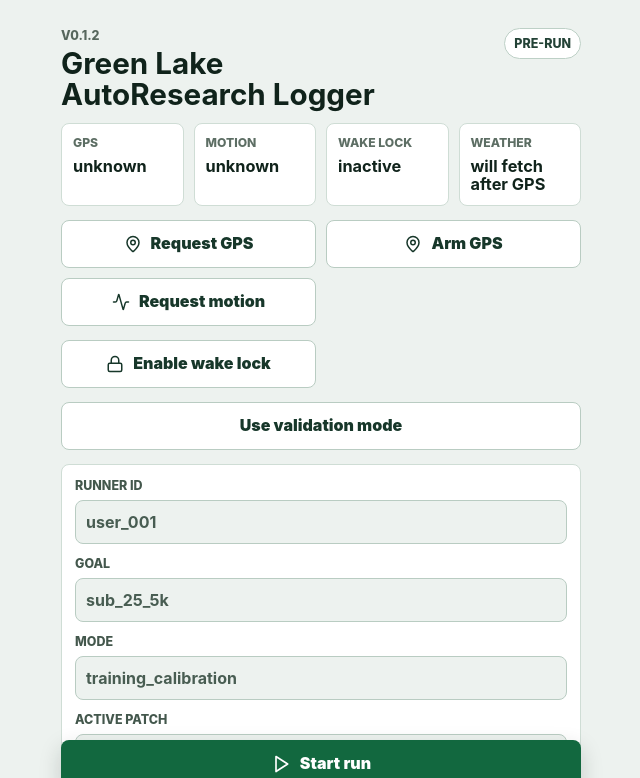
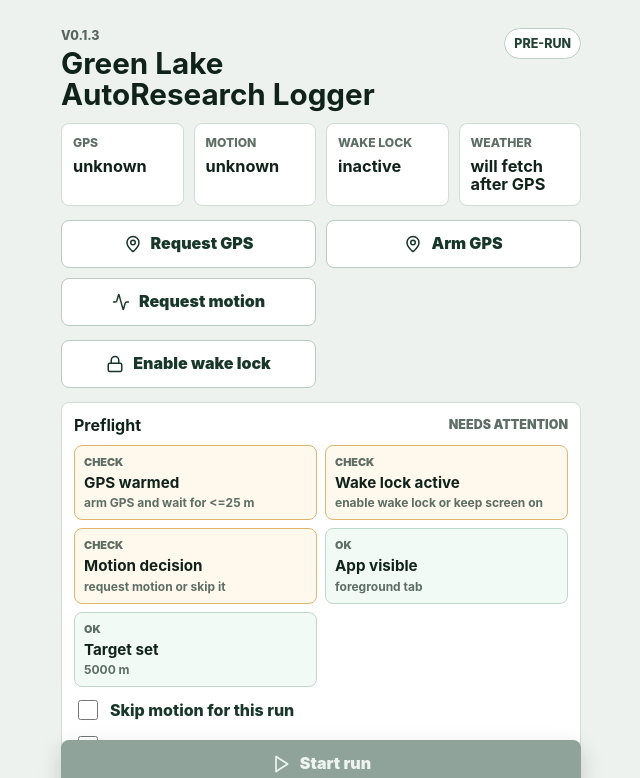
Before and after one commit to alexandrosm/autorun, a React (Vite) app: page / in a window 1280 px wide. Shown: the top 778 px of the page, without its empty margins (319-959 px from the left). Built offline with nearby package versions, Linux system fonts and the light colour scheme.

Commit message:
Add preflight and export health checks

```diff
--- a/package.json
+++ b/package.json
@@ -1,6 +1,6 @@
 {
   "name": "greenlake-autoresearch-logger",
-  "version": "0.1.2",
+  "version": "0.1.3",
   "private": true,
   "type": "module",
   "scripts": {
--- a/public/sw.js
+++ b/public/sw.js
@@ -1,4 +1,4 @@
-const CACHE_NAME = "greenlake-autoresearch-logger-v0.1.2";
+const CACHE_NAME = "greenlake-autoresearch-logger-v0.1.3";
 const APP_SCOPE = self.registration.scope;
 const APP_SHELL = [APP_SCOPE];
 
--- a/src/App.tsx
+++ b/src/App.tsx
@@ -19,6 +19,7 @@ import type {
   ActiveRun,
   BreathingRecoveredAfter,
   Checkpoint,
+  ExportPayload,
   GpsPoint,
   LifecycleEvent,
   MotionWindow,
@@ -40,7 +41,7 @@ import type {
 import { emptyWeatherSnapshot, fetchOpenMeteoWeather } from "./weather";
 
 const APP_NAME = "Green Lake AutoResearch Logger";
-const APP_VERSION = "0.1.2";
+const APP_VERSION = "0.1.3";
 const TIMEZONE = "America/Los_Angeles";
 const STORAGE_KEY = "greenlake_autoresearch_logger_active_run_v0_1";
 const MOTION_WINDOW_SECONDS = 5;
@@ -1134,6 +1135,7 @@ export default function App() {
           permissions={permissions}
           warmup={warmup}
           warmupStatus={warmupStatus}
+          appVisible={document.visibilityState === "visible"}
           setPreRun={setPreRun}
           onGps={requestGpsPermission}
           onArmGps={armGps}
@@ -1179,6 +1181,7 @@ export default function App() {
 
       {screen === "export" && activeRun ? (
         <ExportScreen
+          exportPayload={exportPayload}
           exportJson={exportJson}
           filename={exportFilename}
           onDownload={downloadJson}
@@ -1197,6 +1200,7 @@ function SetupScreen({
   permissions,
   warmup,
   warmupStatus,
+  appVisible,
   setPreRun,
   onGps,
   onArmGps,
@@ -1209,6 +1213,7 @@ function SetupScreen({
   permissions: PermissionState;
   warmup: PreRunGpsWarmup;
   warmupStatus: { active: boolean; latestPoint: GpsPoint | null; latestAccuracy: number | null };
+  appVisible: boolean;
   setPreRun: (next: PreRunState) => void;
   onGps: () => void;
   onArmGps: () => void;
@@ -1217,12 +1222,17 @@ function SetupScreen({
   onWakeLock: () => void;
   onStart: () => void;
 }) {
+  const [motionSkipped, setMotionSkipped] = useState(false);
+  const [preflightOverride, setPreflightOverride] = useState(false);
   const setPain = (patch: Partial<PreRunState["pain_before_run"]>) => {
     setPreRun({
       ...preRun,
       pain_before_run: { ...preRun.pain_before_run, ...patch },
     });
   };
+  const preflightItems = buildPreflightItems(preRun, permissions, warmupStatus, motionSkipped, appVisible);
+  const preflightReady = preflightItems.every((item) => item.ok);
+  const canStart = preflightReady || preflightOverride;
 
   return (
     <section className="screen-stack">
@@ -1271,6 +1281,40 @@ function SetupScreen({
           </div>
         </section>
       ) : null}
+
+      <section className="preflight-panel">
+        <div className="preflight-header">
+          <strong>Preflight</strong>
+          <span>{preflightReady ? "ready" : "needs attention"}</span>
+        </div>
+        <div className="preflight-list">
+          {preflightItems.map((item) => (
+            <div className={item.ok ? "preflight-item ok" : "preflight-item warn"} key={item.label}>
+              <span>{item.ok ? "OK" : "CHECK"}</span>
+              <strong>{item.label}</strong>
+              <small>{item.detail}</small>
+            </div>
+          ))}
+        </div>
+        <label className="preflight-check">
+          <input
+            type="checkbox"
+            checked={motionSkipped}
+            onChange={(event) => setMotionSkipped(event.target.checked)}
+          />
+          Skip motion for this run
+        </label>
+        {!preflightReady ? (
+          <label className="preflight-check">
+            <input
+              type="checkbox"
+              checked={preflightOverride}
+              onChange={(event) => setPreflightOverride(event.target.checked)}
+            />
+            Start anyway
+          </label>
+        ) : null}
+      </section>
 
       <button
         type="button"
@@ -1416,7 +1460,7 @@ function SetupScreen({
         </label>
       </section>
 
-      <button type="button" className="primary-button sticky-action" onClick={onStart}>
+      <button type="button" className="primary-button sticky-action" onClick={onStart} disabled={!canStart}>
         <Play size={20} />
         {warmup.armed_at_utc ? "Start actual run" : "Start run"}
       </button>
@@ -1525,6 +1569,7 @@ function LiveMap({
   const containerRef = useRef<HTMLDivElement | null>(null);
   const mapRef = useRef<L.Map | null>(null);
   const layerGroupRef = useRef<L.LayerGroup | null>(null);
+  const [tileFailure, setTileFailure] = useState(false);
 
   useEffect(() => {
     if (!containerRef.current || mapRef.current) {
@@ -1537,10 +1582,12 @@ function LiveMap({
       dragging: true,
     }).setView([47.679, -122.328], 14);
 
-    L.tileLayer("https://{s}.tile.openstreetmap.org/{z}/{x}/{y}.png", {
+    const tileLayer = L.tileLayer("https://{s}.tile.openstreetmap.org/{z}/{x}/{y}.png", {
       maxZoom: 19,
       crossOrigin: true,
-    }).addTo(map);
+    });
+    tileLayer.on("tileerror", () => setTileFailure(true));
+    tileLayer.addTo(map);
 
     layerGroupRef.current = L.layerGroup().addTo(map);
     mapRef.current = map;
@@ -1637,7 +1684,14 @@ function LiveMap({
         </span>
         <strong>{formatMeters(liveStats.distanceMeters)}</strong>
       </div>
-      <div ref={containerRef} className="live-map" />
+      <div className="map-frame">
+        <div ref={containerRef} className="live-map" />
+        {tileFailure ? (
+          <div className="map-fallback-message">
+            Map tiles unavailable. Recording still active.
+          </div>
+        ) : null}
+      </div>
     </section>
   );
 }
@@ -1896,6 +1950,7 @@ function PostRunScreen({
 }
 
 function ExportScreen({
+  exportPayload,
   exportJson,
   filename,
   onDownload,
@@ -1904,6 +1959,7 @@ function ExportScreen({
   onBackToPost,
   onDiscard,
 }: {
+  exportPayload: ExportPayload | null;
   exportJson: string;
   filename: string;
   onDownload: () => void;
@@ -1912,12 +1968,31 @@ function ExportScreen({
   onBackToPost: () => void;
   onDiscard: () => void;
 }) {
+  const health = exportPayload ? buildRunHealth(exportPayload) : [];
+
   return (
     <section className="screen-stack">
       <section className="result-panel">
         <h2>Export ready</h2>
         <p className="filename">{filename}</p>
       </section>
+
+      {health.length > 0 ? (
+        <section className="health-panel">
+          <div className="health-header">
+            <strong>Run health</strong>
+            <span>{health.some((item) => item.status === "warn") ? "review" : "ready"}</span>
+          </div>
+          <div className="health-grid">
+            {health.map((item) => (
+              <div className={`health-item ${item.status}`} key={item.label}>
+                <span>{item.label}</span>
+                <strong>{item.value}</strong>
+              </div>
+            ))}
+          </div>
+        </section>
+      ) : null}
 
       <section className="button-grid vertical">
         <button type="button" className="primary-button" onClick={onDownload}>
@@ -1955,6 +2030,121 @@ function StatusItem({ label, value }: { label: string; value: string }) {
       <strong>{value}</strong>
     </div>
   );
+}
+
+function buildPreflightItems(
+  preRun: PreRunState,
+  permissions: PermissionState,
+  warmupStatus: { latestAccuracy: number | null },
+  motionSkipped: boolean,
+  appVisible: boolean,
+) {
+  const gpsOk =
+    warmupStatus.latestAccuracy !== null && warmupStatus.latestAccuracy <= ACCEPTABLE_GPS_ACCURACY_METERS;
+  const motionOk =
+    motionSkipped ||
+    permissions.device_motion_permission === "ready" ||
+    permissions.device_motion_permission === "denied" ||
+    permissions.device_motion_permission === "unavailable";
+  const targetOk = Number.isFinite(preRun.intended_distance_meters) && preRun.intended_distance_meters >= 100;
+
+  return [
+    {
+      label: "GPS warmed",
+      ok: gpsOk,
+      detail: gpsOk ? formatAccuracy(warmupStatus.latestAccuracy) : "arm GPS and wait for <=25 m",
+    },
+    {
+      label: "Wake lock active",
+      ok: permissions.wake_lock_status === "active",
+      detail: permissions.wake_lock_status === "active" ? "screen should stay on" : "enable wake lock or keep screen on",
+    },
+    {
+      label: "Motion decision",
+      ok: motionOk,
+      detail:
+        permissions.device_motion_permission === "ready"
+          ? "motion ready"
+          : motionSkipped
+            ? "motion skipped"
+            : "request motion or skip it",
+    },
+    {
+      label: "App visible",
+      ok: appVisible,
+      detail: appVisible ? "foreground tab" : "bring app to foreground",
+    },
+    {
+      label: "Target set",
+      ok: targetOk,
+      detail: targetOk ? `${Math.round(preRun.intended_distance_meters)} m` : "set at least 100 m",
+    },
+  ];
+}
+
+function buildRunHealth(exportPayload: ExportPayload) {
+  const lifecycle = exportPayload.recording_lifecycle;
+  const hiddenEvents =
+    lifecycle.visibility_events.filter((event) => event.visibility_state === "hidden").length +
+    lifecycle.pagehide_events.length;
+  const staleCount = lifecycle.gps_stale_event_count;
+  const wakeActive =
+    Boolean(exportPayload.permissions_and_capabilities.wake_lock_used) ||
+    lifecycle.wake_lock_events.some((event) => event.status === "active");
+  const rawDistance = exportPayload.interpolation_features.raw_recorded_distance_meters;
+  const interpolatedDistance = exportPayload.interpolation_features.interpolated_distance_estimate_meters;
+  const distanceConfidence = String(exportPayload.summary.distance_confidence ?? lifecycle.recording_reliability);
+  const motionWindows = Number(exportPayload.motion_features.window_count ?? 0);
+  const motionDebug = exportPayload.motion_features.motion_permission_debug as
+    | { sample_events_seen?: number; request_status?: string }
+    | undefined;
+  const motionSamples = motionWindows > 0 || Number(motionDebug?.sample_events_seen ?? 0) > 0;
+
+  return [
+    {
+      label: "Target",
+      value: exportPayload.target_distance_result.target_reached ? "reached" : "not reached",
+      status: exportPayload.target_distance_result.target_reached ? "ok" : "warn",
+    },
+    {
+      label: "Wake lock",
+      value: wakeActive ? "used" : "not used",
+      status: wakeActive ? "ok" : "warn",
+    },
+    {
+      label: "Background",
+      value: `${hiddenEvents}`,
+      status: hiddenEvents === 0 ? "ok" : "warn",
+    },
+    {
+      label: "GPS stale",
+      value: `${staleCount}`,
+      status: staleCount === 0 ? "ok" : "warn",
+    },
+    {
+      label: "Missing GPS",
+      value: `${Math.round(lifecycle.missing_gps_time_seconds)} s`,
+      status: lifecycle.missing_gps_time_seconds <= 5 ? "ok" : "warn",
+    },
+    {
+      label: "Distance",
+      value:
+        rawDistance === null || interpolatedDistance === null
+          ? "unknown"
+          : `${Math.round(rawDistance)} m raw / ${Math.round(interpolatedDistance)} m est`,
+      status: distanceConfidence === "high" ? "ok" : "warn",
+    },
+    {
+      label: "Confidence",
+      value: distanceConfidence,
+      status: distanceConfidence === "high" ? "ok" : "warn",
+    },
+    {
+      label: "Motion",
+      value: motionSamples ? "samples" : motionDebug?.request_status ?? "none",
+      status: motionSamples ? "ok" : "warn",
+    },
+  ] satisfies Array<{ label: string; value: string; status: "ok" | "warn" }>;
 }
 
 function Metric({ label, value }: { label: string; value: string }) {
--- a/src/styles.css
+++ b/src/styles.css
@@ -144,6 +144,101 @@ button {
   line-height: 1.1;
 }
 
+.preflight-panel,
+.health-panel {
+  display: grid;
+  gap: 10px;
+  padding: 12px;
+  border: 1px solid #cfddd5;
+  border-radius: 8px;
+  background: #ffffff;
+}
+
+.preflight-header,
+.health-header {
+  display: flex;
+  align-items: center;
+  justify-content: space-between;
+  gap: 10px;
+  color: #10231b;
+  font-weight: 900;
+}
+
+.preflight-header span,
+.health-header span {
+  color: #5d6e64;
+  font-size: 0.78rem;
+  text-transform: uppercase;
+}
+
+.preflight-list,
+.health-grid {
+  display: grid;
+  grid-template-columns: repeat(2, minmax(0, 1fr));
+  gap: 8px;
+}
+
+.preflight-item,
+.health-item {
+  min-height: 68px;
+  padding: 9px;
+  border-radius: 8px;
+  border: 1px solid #cfddd5;
+  background: #f8fbf9;
+}
+
+.preflight-item span,
+.health-item span {
+  display: block;
+  margin-bottom: 6px;
+  color: #5d6e64;
+  font-size: 0.68rem;
+  font-weight: 900;
+}
+
+.preflight-item strong,
+.health-item strong {
+  display: block;
+  color: #10231b;
+  font-size: 0.95rem;
+  line-height: 1.1;
+}
+
+.preflight-item small {
+  display: block;
+  margin-top: 5px;
+  color: #5d6e64;
+  font-size: 0.75rem;
+  font-weight: 700;
+  line-height: 1.15;
+}
+
+.preflight-item.warn,
+.health-item.warn {
+  border-color: #dfb66f;
+  background: #fff8ed;
+}
+
+.preflight-item.ok,
+.health-item.ok {
+  border-color: #bdd8ca;
+  background: #f2faf6;
+}
+
+.preflight-check {
+  display: flex;
+  align-items: center;
+  gap: 9px;
+  color: #17372a;
+  font-weight: 850;
+}
+
+.preflight-check input {
+  width: 20px;
+  height: 20px;
+  accent-color: #12683f;
+}
+
 .screen-stack {
   display: flex;
   flex-direction: column;
@@ -256,6 +351,13 @@ button {
 .danger-button:active,
 .link-button:active {
   transform: translateY(1px);
+}
+
+.primary-button:disabled {
+  background: #8fa39a;
+  color: #eef5f1;
+  cursor: not-allowed;
+  transform: none;
 }
 
 .sticky-action {
@@ -432,6 +534,25 @@ button {
   background: #dfe8e2;
 }
 
+.map-frame {
+  position: relative;
+}
+
+.map-fallback-message {
+  position: absolute;
+  right: 10px;
+  bottom: 10px;
+  left: 10px;
+  z-index: 500;
+  padding: 8px 10px;
+  border-radius: 8px;
+  background: rgb(255 255 255 / 92%);
+  color: #623400;
+  font-size: 0.78rem;
+  font-weight: 900;
+  text-align: center;
+}
+
 .metric-hero {
   display: grid;
   grid-template-columns: 1fr 1fr;
@@ -515,6 +636,8 @@ button {
 
   .paired-fields,
   .warmup-panel,
+  .preflight-list,
+  .health-grid,
   .metric-hero,
   .metrics-grid {
     grid-template-columns: 1fr;
```
Also changed, not shown: 2 other files (tests, documents, lock files or other folders).
